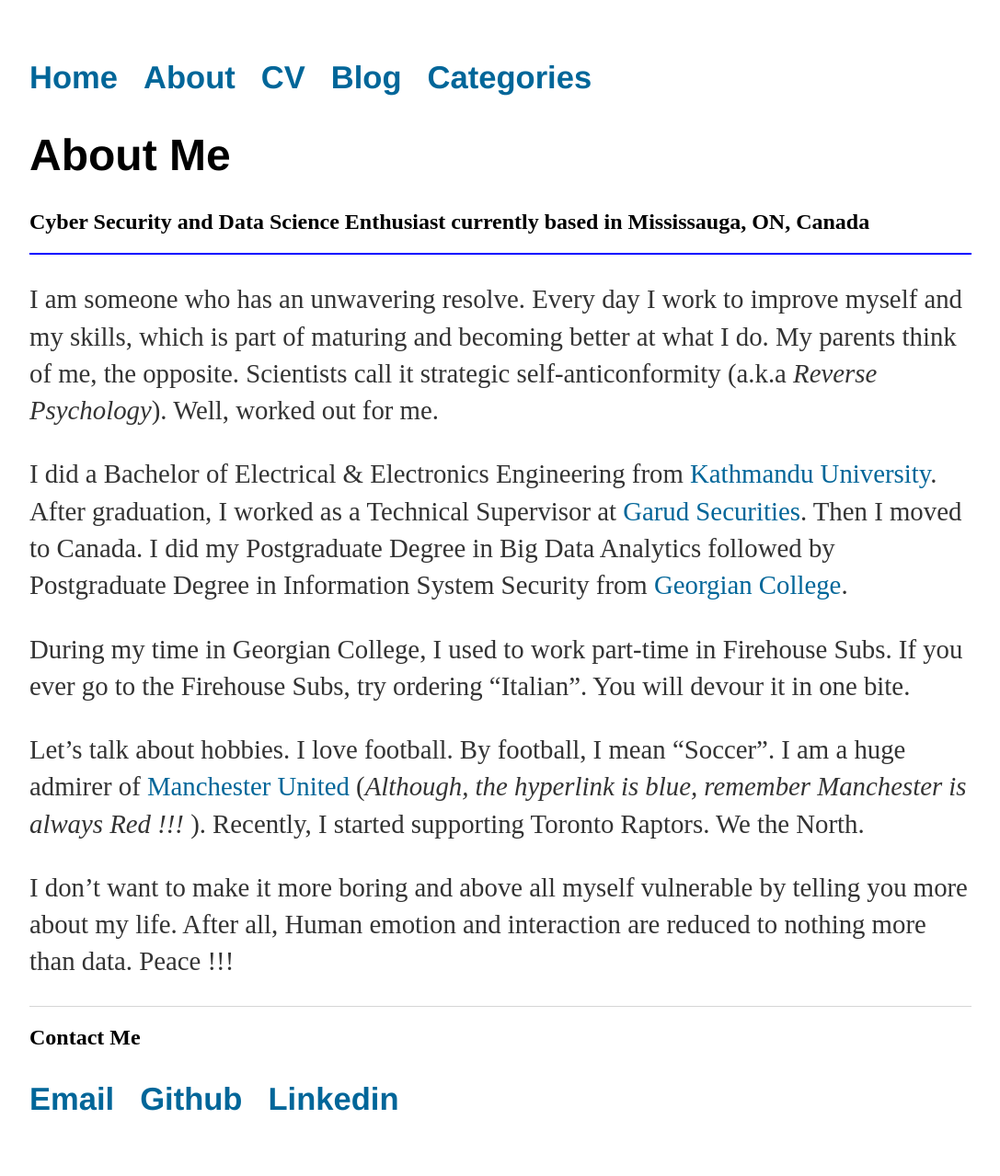
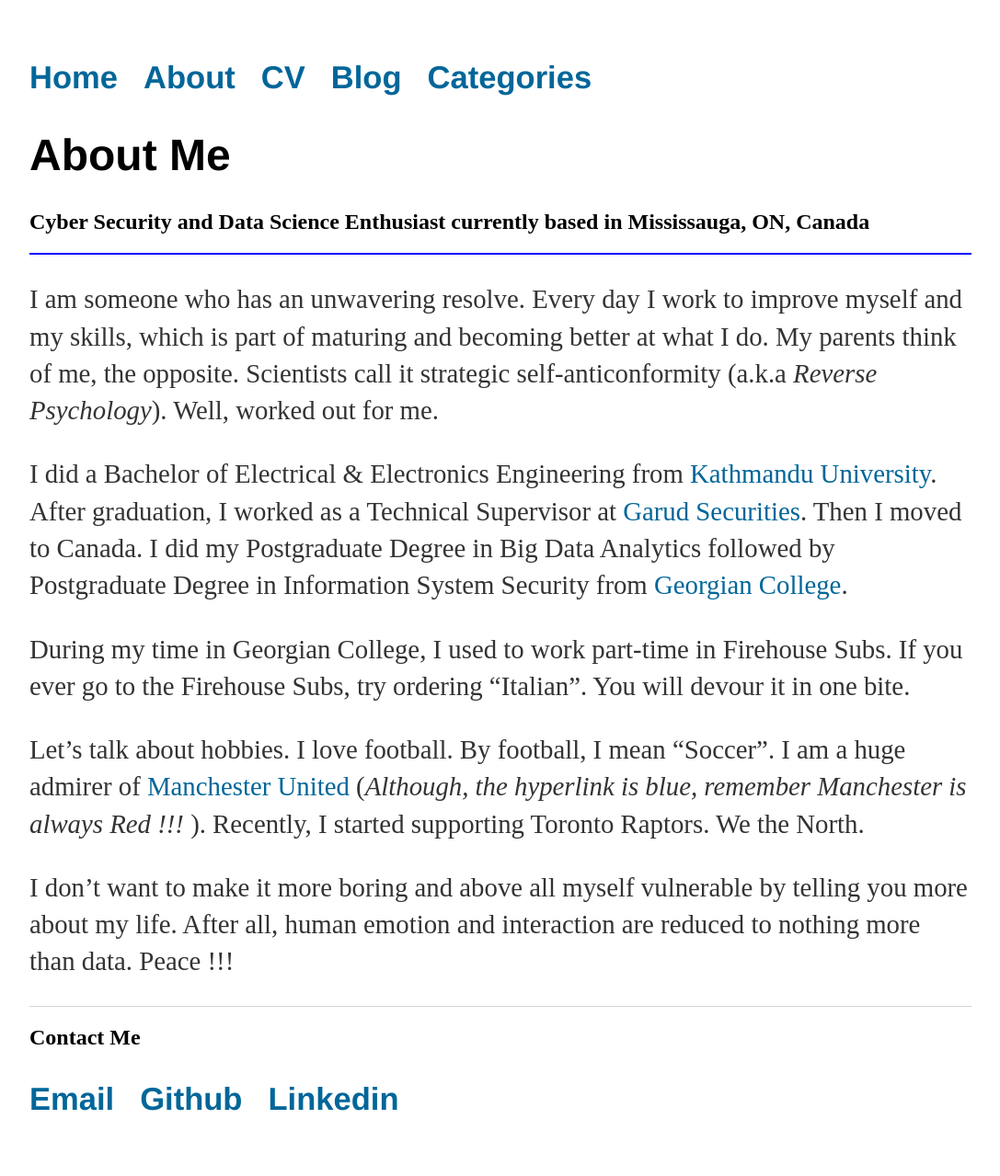
Before and after one commit to satishkarki/firstblog, a Jekyll site: the page built from about/index.md, in a window 1280 px wide. Shown: the whole page at 92% size, without its empty margins (96-1183 px from the left). Built offline with Jekyll 4.4.1, drawn with Linux system fonts in a browser that asks for light colours.

Commit message:
first blog

```diff
--- a/about/index.md
+++ b/about/index.md
@@ -17,4 +17,4 @@ During my time in Georgian College, I used to work part-time in Firehouse Subs.
 
 Let's talk about hobbies. I love football. By football, I mean "Soccer". I am a huge admirer of [Manchester United](https://www.manutd.com/) (*Although, the hyperlink is blue, remember Manchester is always Red !!!* ). Recently, I started supporting Toronto Raptors. We the North.
 
-I don't want to make it more boring and above all myself vulnerable by telling you more about my life. After all, Human emotion and interaction are reduced to nothing more than data. Peace !!!
+I don't want to make it more boring and above all myself vulnerable by telling you more about my life. After all, human emotion and interaction are reduced to nothing more than data. Peace !!!
```
Also changed, not shown: categories/categories.md (+1 -1 lines).
